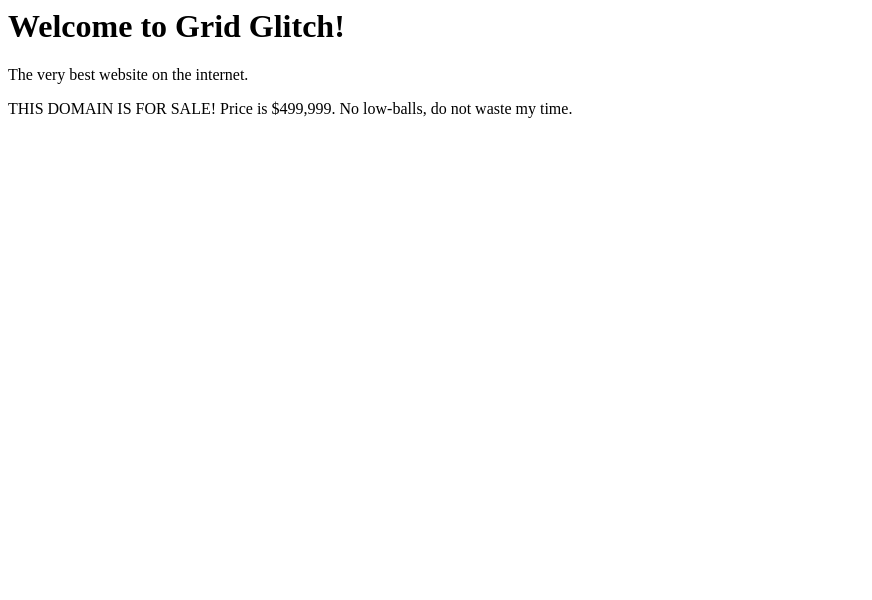
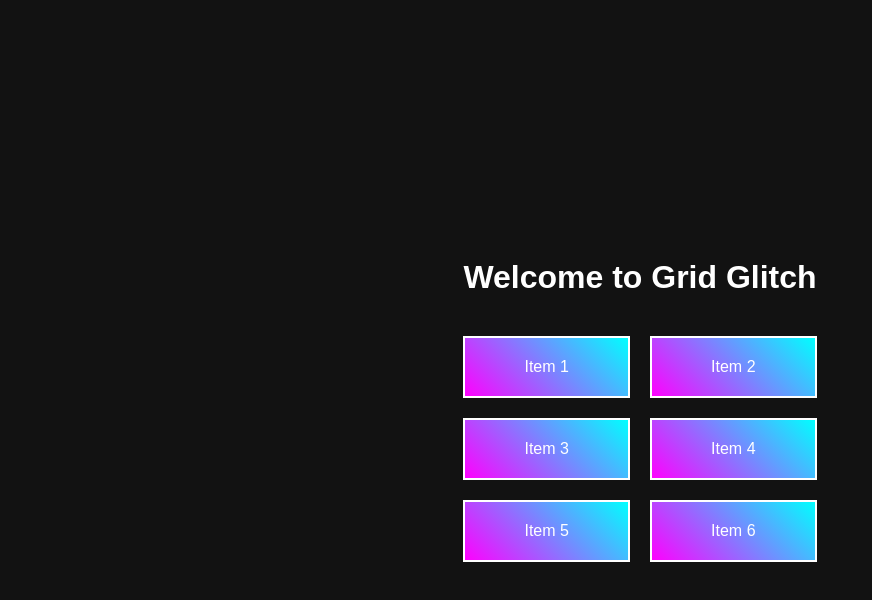
Before and after one commit to Astra376/GridGlitch2, a plain HTML site: page index.html in a window 1280 px wide. Shown: the whole page, without its empty margins (0-872 px from the left). Drawn offline with Linux system fonts and the light colour scheme.

Commit message:
Update index.html

```diff
--- a/index.html
+++ b/index.html
@@ -1,3 +1,58 @@
-<h1>Welcome to Grid Glitch!</h1>
-<p>The very best website on the internet.</p>
-<p>THIS DOMAIN IS FOR SALE! Price is $499,999. No low-balls, do not waste my time.</p>
+<!DOCTYPE html>
+<html lang="en">
+<head>
+    <meta charset="UTF-8">
+    <meta name="viewport" content="width=device-width, initial-scale=1.0">
+    <title>Grid Glitch</title>
+    <style>
+        body {
+            font-family: Arial, sans-serif;
+            margin: 0;
+            padding: 0;
+            background-color: #121212;
+            color: #ffffff;
+            display: flex;
+            justify-content: center;
+            align-items: center;
+            min-height: 100vh;
+        }
+        .container {
+            max-width: 1200px;
+            margin: 20px;
+        }
+        .grid {
+            display: grid;
+            grid-template-columns: repeat(auto-fit, minmax(150px, 1fr));
+            gap: 20px;
+        }
+        .grid-item {
+            background: linear-gradient(45deg, #ff00ff, #00ffff);
+            border: 2px solid #ffffff;
+            padding: 20px;
+            text-align: center;
+            transition: transform 0.3s, box-shadow 0.3s;
+        }
+        .grid-item:hover {
+            transform: scale(1.1);
+            box-shadow: 0 4px 15px rgba(255, 255, 255, 0.5);
+        }
+        .title {
+            text-align: center;
+            margin-bottom: 40px;sad
+        }
+    </style>
+</head>
+<body>
+    <div class="container">
+        <h1 class="title">Welcome to Grid Glitch</h1>
+        <div class="grid">
+            <div class="grid-item">Item 1</div>
+            <div class="grid-item">Item 2</div>
+            <div class="grid-item">Item 3</div>
+            <div class="grid-item">Item 4</div>
+            <div class="grid-item">Item 5</div>
+            <div class="grid-item">Item 6</div>
+        </div>
+    </div>
+</body>
+</html>
```
